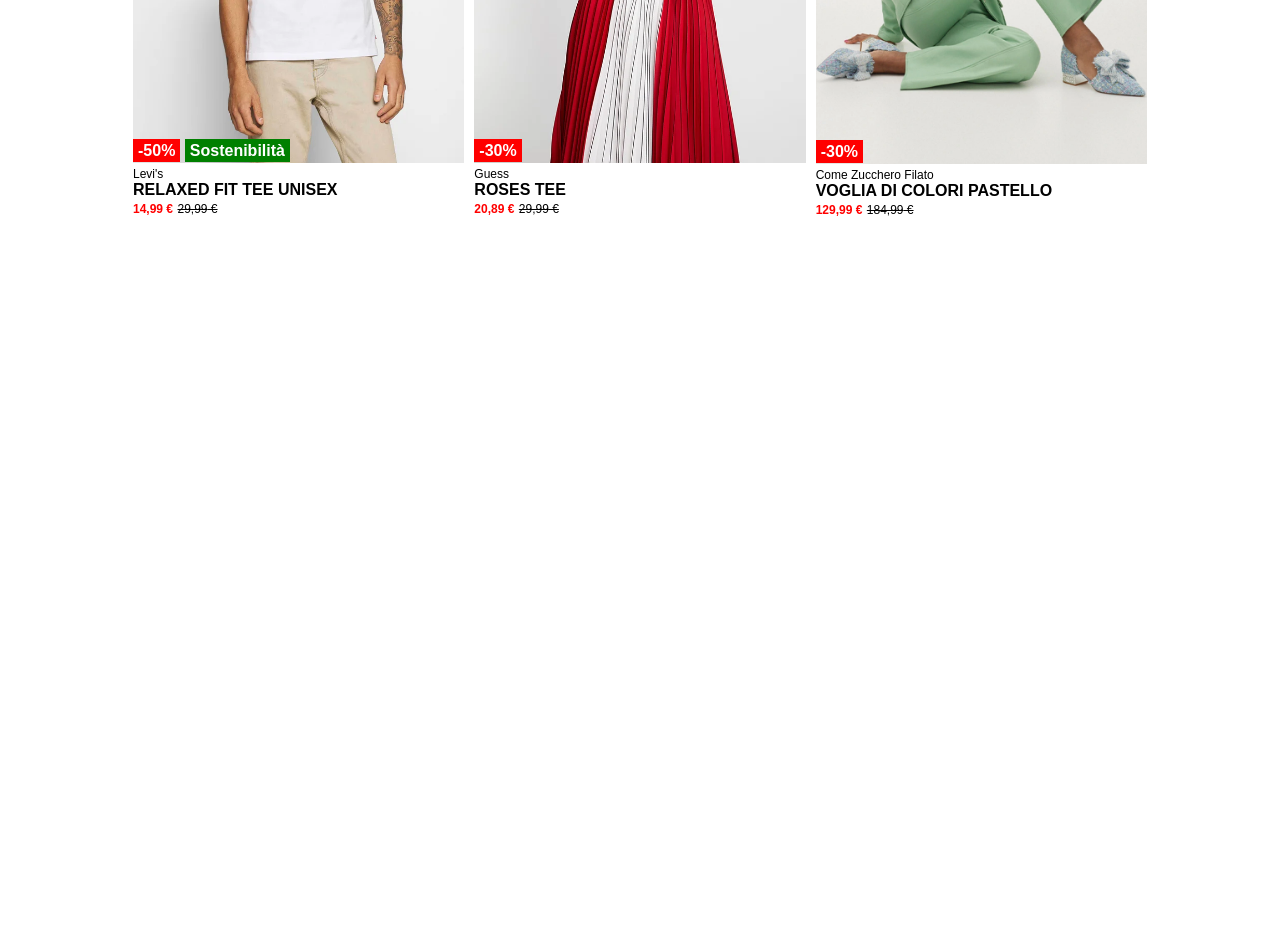
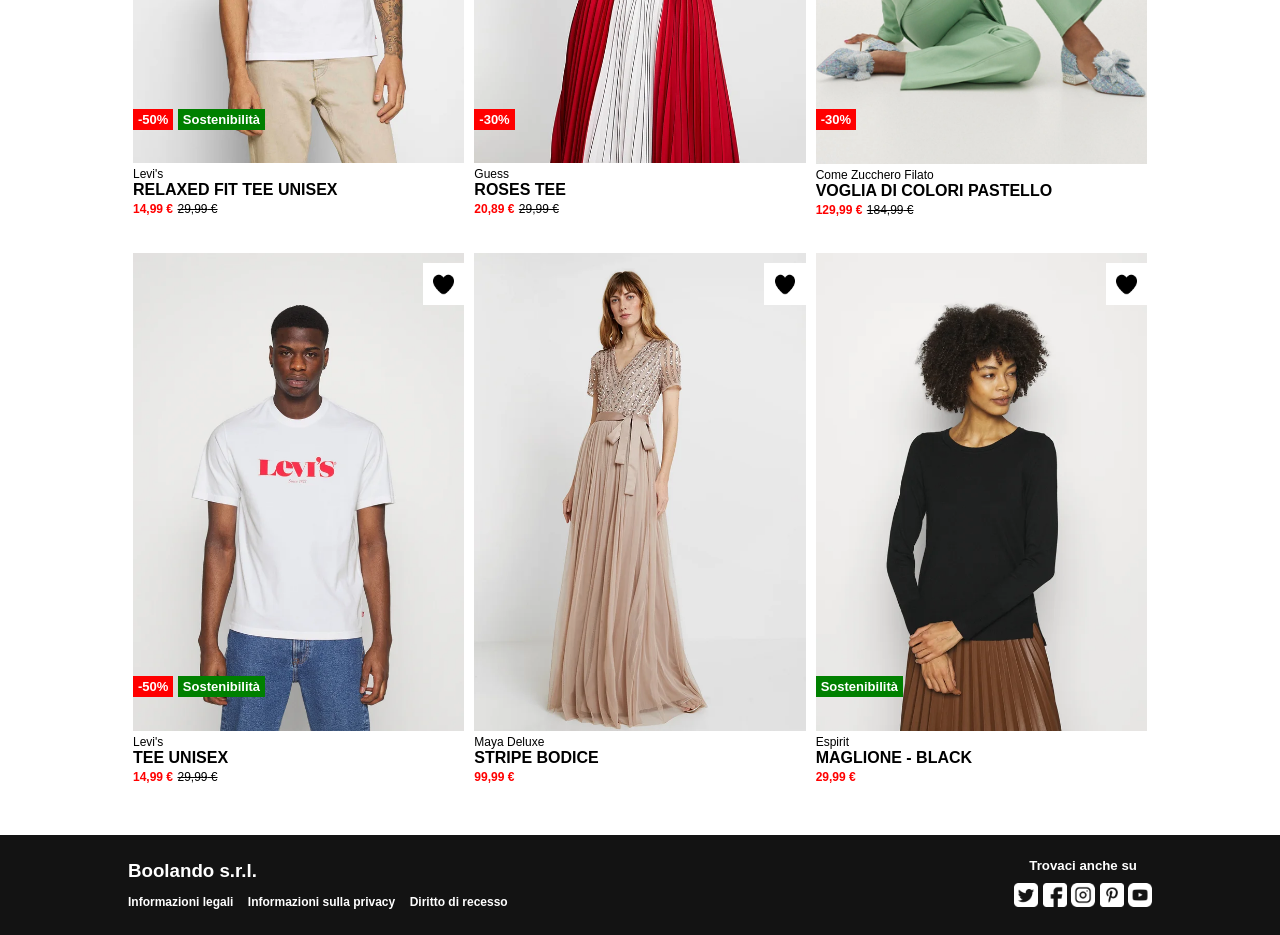
Before and after one commit to AndriyDyachyk/html-css-boolando, a plain HTML site: page index.html in a window 1280 px wide. Shown: the part 420-1355 px from the top of the page. Before the commit the page ends 800 px from the top, so only its background shows below. Drawn offline with Linux system fonts and the light colour scheme.

Commit message:
aggiunte 3 card e footer. Esercizio completato

```diff
--- a/css/style.css
+++ b/css/style.css
@@ -8,11 +8,29 @@ body{
     font-family: Arial, Helvetica, sans-serif;
 }
 
+footer section{
+    background-color: rgb(19, 19, 19);
+    color: white;
+}
+
+.display_flex{
+    display: flex;
+}
+
+.space_between{
+    justify-content: space-between;
+}
+
+.align_items_center{
+    align-items: center;
+}
+
 /* header style */
 
 header{
     color: white;
-    position: absolute ;
+    position: fixed ;
+    z-index: 100;
     top: 0;
     left: 0;
     right: 0;
@@ -25,7 +43,7 @@ header section{
 header .container{
     width: 80%;
     margin: 0 auto;
-    height: 70px;
+    height: 50px;
 }
 
 header .row{
@@ -35,26 +53,26 @@ header .row{
     height: 100%;
 }
 
-.col.search{
-    width: 220px;
-    display: flex;
-    justify-content: space-between;
+.col.search a{
+    margin-right: 10px;
 }
 
 
 .logo{
-    height: 40px;
-    width: ;
+    height: 24px;
+    vertical-align: bottom;
+
 }
 
 a{
-    font-size: 20px;
+    font-size: 14px;
     text-decoration: none;
     color: inherit;
+    font-weight: bold;
 }
 
-.icon{
-    height: 24px;
+.menu_icon{
+    height: 12px;
 }
 
 /* FINE HEADER */
@@ -85,7 +103,7 @@ main .row::after {
 .col_card{
     min-width: 210px;
     width: calc(100% / 3 - 10px);
-    margin: 5px;
+    margin: 5px 5px 30px 5px;
     position: relative;
     float: left;
 }
@@ -113,22 +131,26 @@ main .row::after {
     right: 0px;
     background-color: white;
     z-index: 1;
-    height: 64px;
-    width: 64px;
+    min-height: 24px;
+    min-width: 24px;
+    height: 8%;
+    width: 12.5%;
+    max-height: 64px;
+    max-width: 64px;
     display: flex;
     justify-content: center;
     align-content: center;
 }
 
-.icon_2{
+.heart{
     align-self: center;
-    height: 32px;
-    width: 32px;
+    height: 50%;
+    width: 50%;
 }
 
 .labeles{
     position: absolute;
-    top: -50%;
+    top: -115%;
     left: 0px;
     display: inline-block;
 }
@@ -136,7 +158,8 @@ main .row::after {
 label{
     padding: 3px 5px;
     color: white;
-    font-weight:600
+    font-weight:600;
+    font-size: 13px;
 }
 
 .discount{
@@ -183,3 +206,33 @@ label{
 .prezzo_precedente::after{
     content: ' \20AC';
 }
+/* FINE MAIN */
+
+/* FOOTER SYLE */
+
+footer a{
+    text-decoration: none;
+    font-size: 12px;
+    margin-right: 10px;
+}
+
+footer .container{
+    height: 100px;
+    margin-top: 20px;
+}
+
+.icon{
+    width: 24px;
+}
+
+.height_100{
+    height: 100%;
+}
+
+h3, h5{
+    margin-bottom: 10px;
+}
+
+.text_align_center{
+    text-align: center;
+}
--- a/index.html
+++ b/index.html
@@ -21,9 +21,9 @@
                             <img src="./img/boolean-logo.png" alt="Boolean_logo" class="logo">
                         </div>
                         <div class="col">
-                            <img src="./img/user.png" alt="user" class="icon">
-                            <img src="./img/heart.png" alt="heart" class="icon">
-                            <img src="./img/shopping-bag.png" alt="shopping_bag" class="icon">
+                            <img src="./img/user.png" alt="user" class="menu_icon">
+                            <img src="./img/heart.png" alt="heart" class="menu_icon">
+                            <img src="./img/shopping-bag.png" alt="shopping_bag" class="menu_icon">
                         </div>
                     </div>
                 </div>
@@ -38,7 +38,7 @@
                             <img src="./img/1.webp" alt="" class="card">
                             <img src="./img/1b.webp" alt="" class="card_2">
                             <div class="like_box">
-                                <img src="./img/heart_full.png" alt="" class="icon_2">
+                                <img src="./img/heart_full.png" alt="" class="heart">
                             </div>
                             <div class="descrizione">
                                 <div class="labeles">
@@ -58,7 +58,7 @@
                             <img src="./img/2.webp" alt="" class="card">
                             <img src="./img/2b.webp" alt="" class="card_2">
                             <div class="like_box">
-                                <img src="./img/heart_full.png" alt="" class="icon_2">
+                                <img src="./img/heart_full.png" alt="" class="heart">
                             </div>
                             <div class="descrizione">
                                 <div class="labeles">
@@ -72,12 +72,12 @@
                                 </div>
                             </div>
                         </div>
-                        <!-- TERZOO capo -->
+                        <!-- TERZO capo -->
                         <div class="col_card">
                             <img src="./img/3.webp" alt="" class="card">
                             <img src="./img/3b.webp" alt="" class="card_2">
                             <div class="like_box">
-                                <img src="./img/heart_full.png" alt="" class="icon_2">
+                                <img src="./img/heart_full.png" alt="" class="heart">
                             </div>
                             <div class="descrizione">
                                 <div class="labeles">
@@ -91,12 +91,84 @@
                                 </div>
                             </div>
                         </div>
+                        <!-- QUARTO capo -->
+                        <div class="col_card">
+                            <img src="./img/4.webp" alt="" class="card">
+                            <img src="./img/4b.webp" alt="" class="card_2">
+                            <div class="like_box">
+                                <img src="./img/heart_full.png" alt="" class="heart">
+                            </div>
+                            <div class="descrizione">
+                                <div class="labeles">
+                                    <label class="discount">-50%</label>
+                                    <label class="sostenibilita">Sostenibilità</label>
+                                </div>
+                                <div class="marca">Levi's</div>
+                                <div class="nome">TEE UNISEX</div>
+                                <div class="prezzo">
+                                    <div class="prezzo_attuale">14,99</div>
+                                    <div class="prezzo_precedente">29,99</div>
+                                </div>
+                            </div>
+                        </div>
+                            <!-- QUINTO capo -->
+                        <div class="col_card">
+                            <img src="./img/5.webp" alt="" class="card">
+                            <img src="./img/5b.webp" alt="" class="card_2">
+                            <div class="like_box">
+                                <img src="./img/heart_full.png" alt="" class="heart">
+                            </div>
+                            <div class="descrizione">
+                                <div class="marca">Maya Deluxe</div>
+                                <div class="nome">STRIPE BODICE</div>
+                                <div class="prezzo">
+                                    <div class="prezzo_attuale">99,99</div>
+                                </div>
+                            </div>
+                        </div>
+                            <!-- SESTO capo -->
+                        <div class="col_card">
+                            <img src="./img/6.webp" alt="" class="card">
+                            <img src="./img/6b.webp" alt="" class="card_2">
+                            <div class="like_box">
+                                <img src="./img/heart_full.png" alt="" class="heart">
+                            </div>
+                            <div class="descrizione">
+                                <div class="labeles">
+                                    <label class="sostenibilita">Sostenibilità</label>
+                                </div>
+                                <div class="marca">Espirit</div>
+                                <div class="nome">MAGLIONE - BLACK</div>
+                                <div class="prezzo">
+                                    <div class="prezzo_attuale">29,99</div>
+                                </div>
+                            </div>
+                        </div>
                     </div>
                 </div>
             </section>
         </main>
         <footer>
-
+            <section>
+                <div class="container">
+                    <div class="row display_flex space_between align_items_center height_100">
+                        <div class="col">
+                            <h3>Boolando s.r.l.</h3>
+                            <a href="">Informazioni legali</a>
+                            <a href="">Informazioni sulla privacy</a>
+                            <a href="">Diritto di recesso</a>
+                        </div>
+                        <div class="col text_align_center">
+                            <h5>Trovaci anche su</h5>
+                            <img src="./img/twitter-sign.png" alt="" class="icon">
+                            <img src="./img/facebook.png" alt="" class="icon">
+                            <img src="./img/instagram.png" alt="" class="icon">
+                            <img src="./img/pinterest.png" alt="" class="icon">
+                            <img src="./img/youtube.png" alt="" class="icon">
+                        </div>
+                    </div>
+                </div>
+            </section>
         </footer>
     </body>
 </html>
```
Also changed, not shown: img/facebook.png (added), img/instagram.png (added), img/pinterest.png (added), img/twitter-sign.png (added), img/youtube.png (added).
